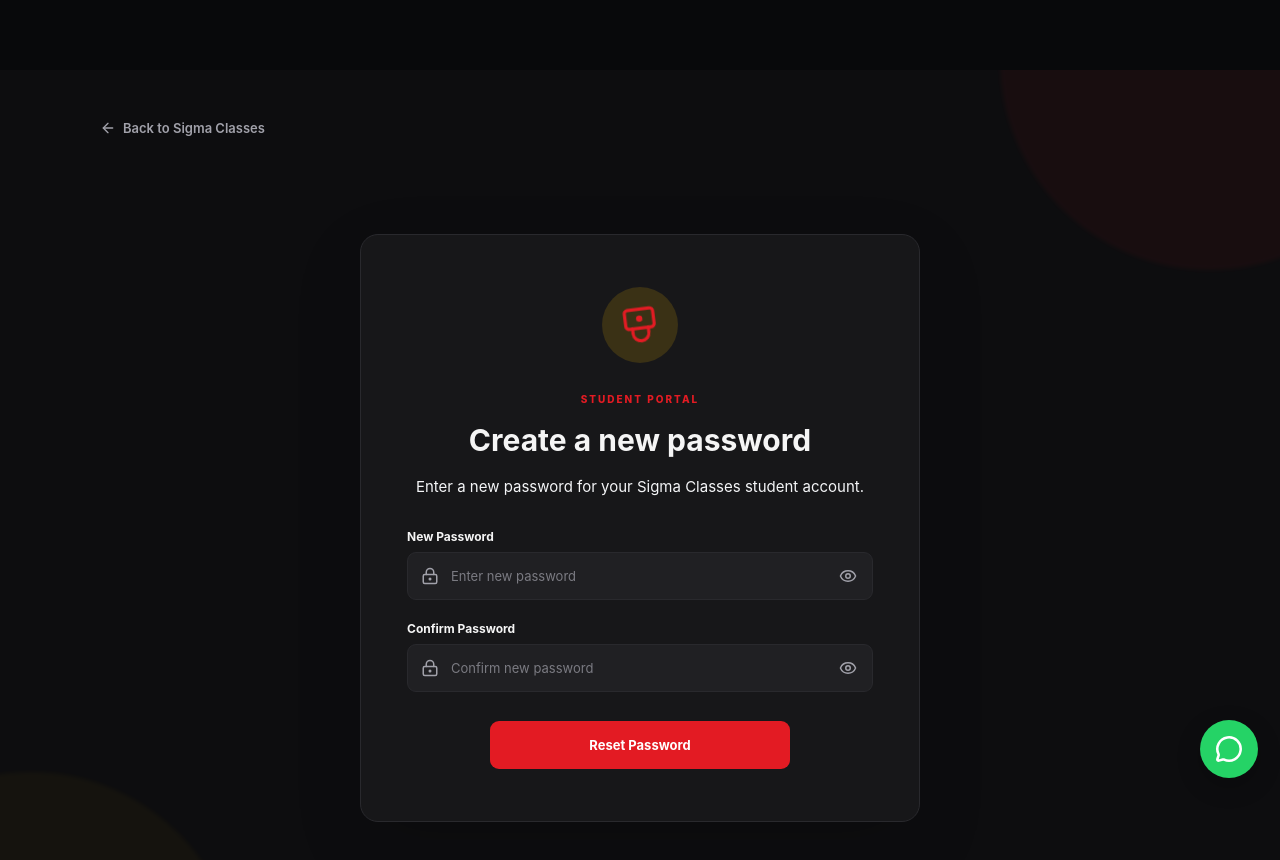
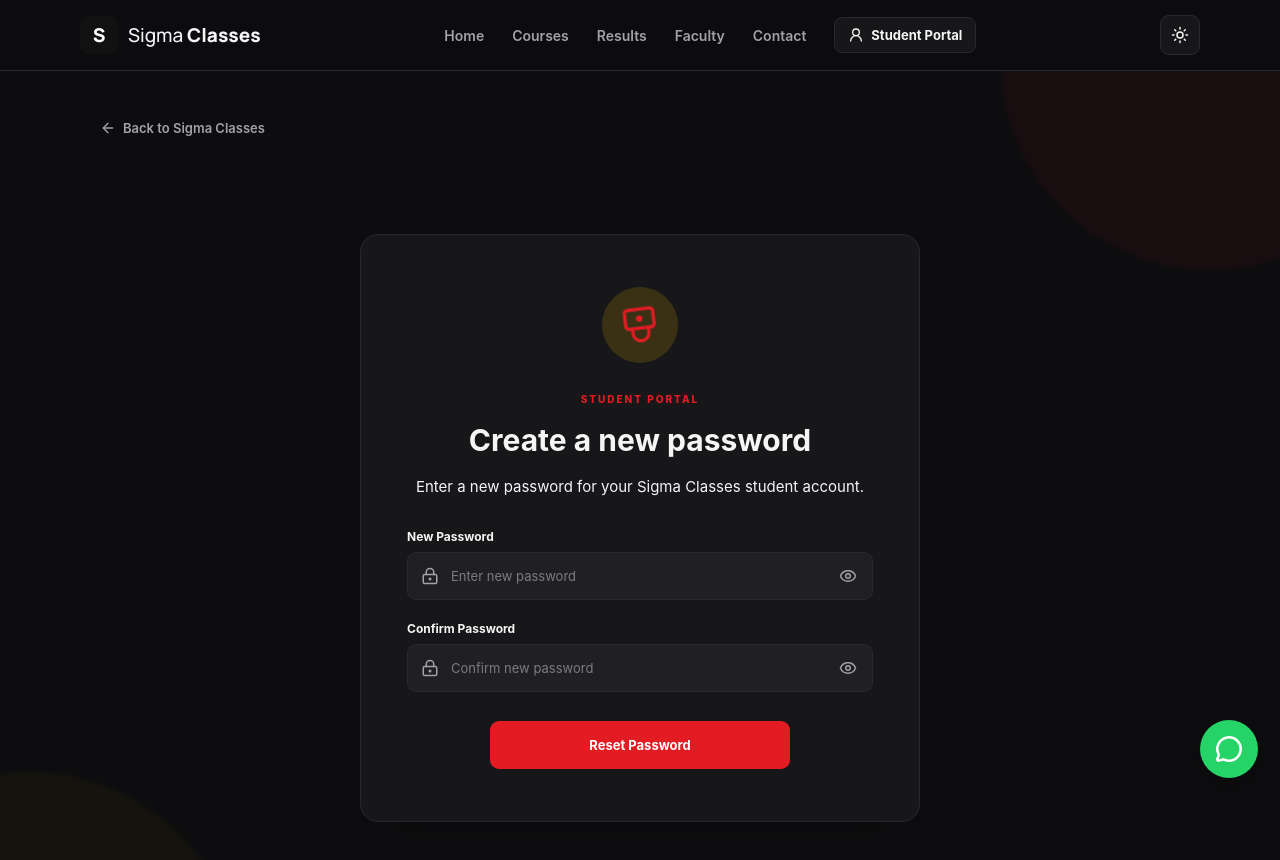
Before and after one commit to priyanshuvirendra/sigma-classes, a React (Vite) app: page /student/reset-password in a window 1280 px wide. Shown: the top 860 px of the page. Built offline with nearby package versions, Linux system fonts and the light colour scheme.

Commit message:
added navbar in login and registered page

```diff
--- a/src/pages/ResetPassword.jsx
+++ b/src/pages/ResetPassword.jsx
@@ -8,6 +8,7 @@
   AlertCircle,
 } from "lucide-react";
 import { useNavigate, useSearchParams } from "react-router-dom";
+import Navbar from "../components/Navbar";
 
 function ResetPassword() {
   const navigate = useNavigate();
@@ -81,6 +82,10 @@
   };
 
   return (
+
+     <>
+      <Navbar />
+
     <main className="student-login-page">
       <div className="student-login-decoration student-login-decoration-one" />
       <div className="student-login-decoration student-login-decoration-two" />
@@ -343,6 +348,8 @@
         </div>
       </div>
     </main>
+
+    </>
   );
 }
 
--- a/src/pages/StudentLogin.jsx
+++ b/src/pages/StudentLogin.jsx
@@ -9,6 +9,7 @@
     UserPlus,
 } from "lucide-react";
 
+import Navbar from "../components/Navbar";
 import {
     useLocation,
     useNavigate,
@@ -403,6 +404,10 @@
 
 
     return (
+
+         <>
+      <Navbar />
+
 
         <main className="student-login-page">
 
@@ -821,6 +826,9 @@
 
         </main>
 
+</>
+
+
     );
 
 }
--- a/src/pages/StudentRegister.jsx
+++ b/src/pages/StudentRegister.jsx
@@ -15,6 +15,7 @@
   useLocation,
   useNavigate,
 } from "react-router-dom";
+import Navbar from "../components/Navbar";
 
 
 function StudentRegister() {
@@ -271,6 +272,10 @@
   // =====================================================
 
   return (
+
+     <>
+      <Navbar />
+
 
     <main className="student-login-page">
 
@@ -742,7 +747,7 @@
       </div>
 
     </main>
-
+</>
   );
 }
 
```
